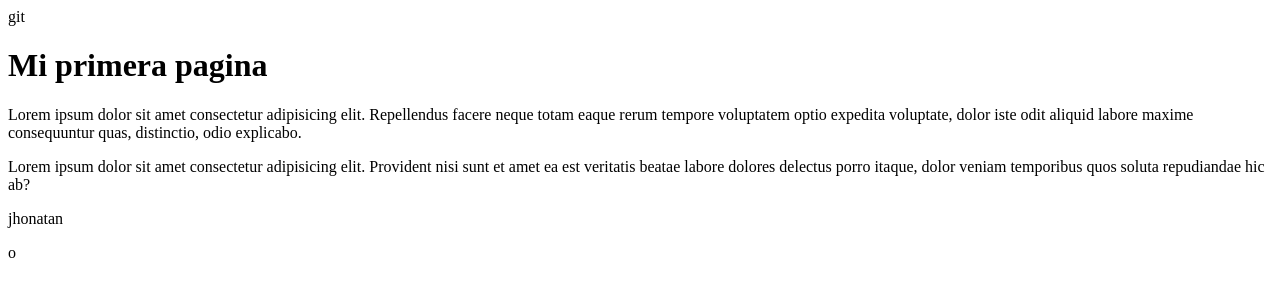
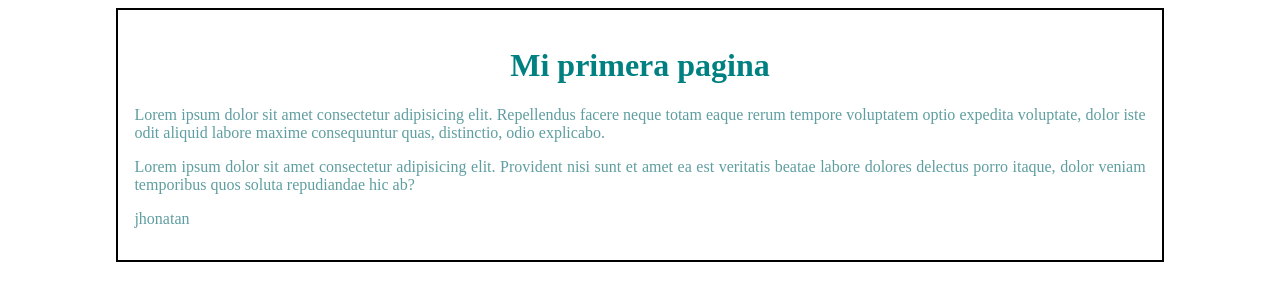
Before and after one commit to Jsvaldier/practicagit, a plain HTML site: page index.html in a window 1280 px wide. Drawn offline with Linux system fonts and the light colour scheme.

Commit message:
se realiza modificaciones en los estilos

```diff
--- a/index.html
+++ b/index.html
@@ -1,12 +1,15 @@
-git<!DOCTYPE html>
+<!DOCTYPE html>
 <html lang="en">
 <head>
     <meta charset="UTF-8">
     <meta http-equiv="X-UA-Compatible" content="IE=edge">
     <meta name="viewport" content="width=device-width, initial-scale=1.0">
-    <title>Document</title>
+    <link rel="stylesheet" href="style.css">
+    <title>My Web</title>
 </head>
 <body>
+
+    <div id="contenedor1">
     <header>
         <h1>Mi primera pagina</h1>
     </header>
@@ -28,7 +31,8 @@ git<!DOCTYPE html>
         </article>
         <footer>
             <p>jhonatan</p>
-        </footer>o
+        </footer>
     </main>
+</div>
 </body>
 </html>
--- a/style.css
+++ b/style.css
@@ -0,0 +1,16 @@
+h1{
+    color: teal;
+    text-align: center;
+}
+
+p{
+    color: cadetblue;
+    text-align: justify;
+}
+
+#contenedor1{
+    width: 80%;
+    padding: 1em;
+    border: 2px solid black;
+    margin: 0 auto  ;
+}
```
